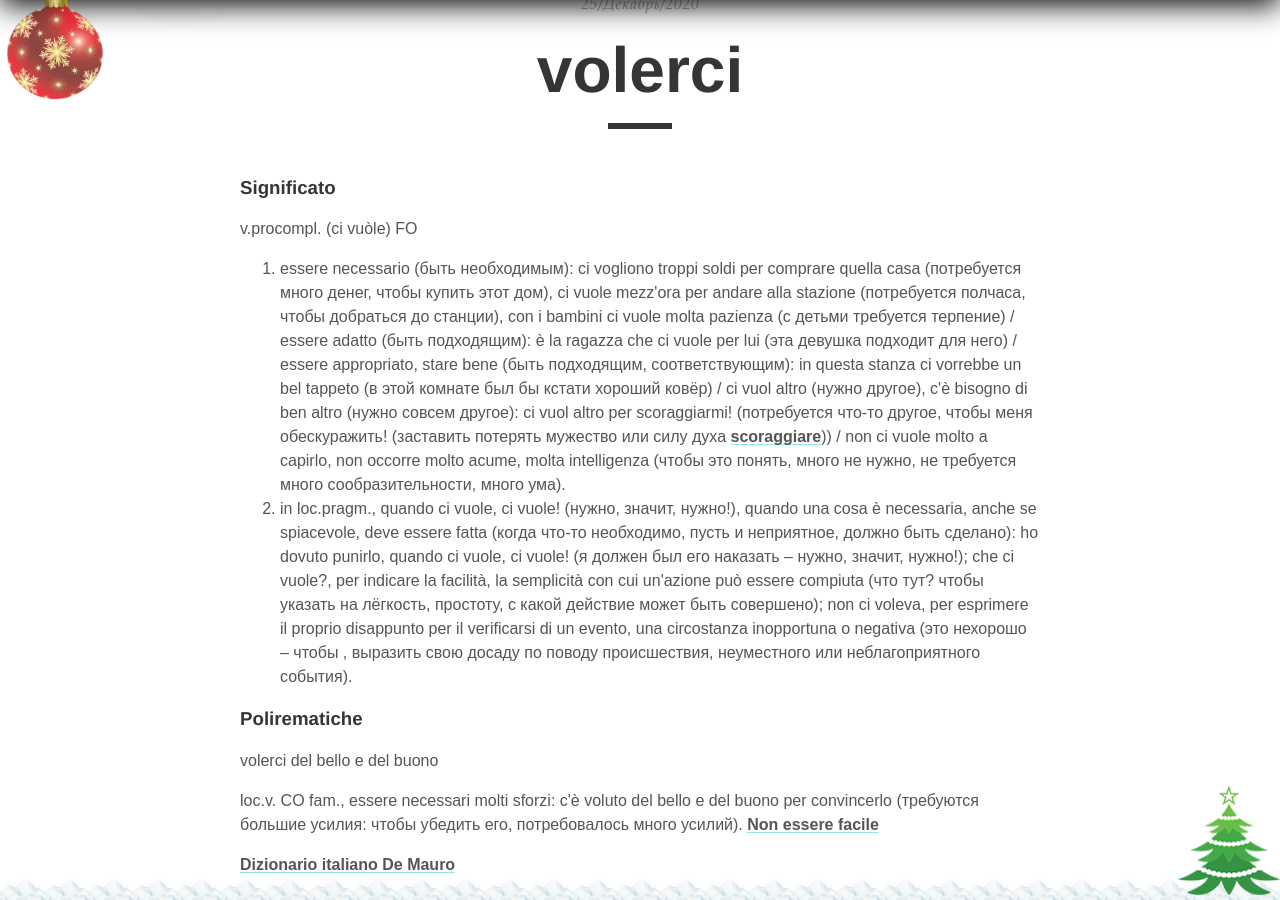
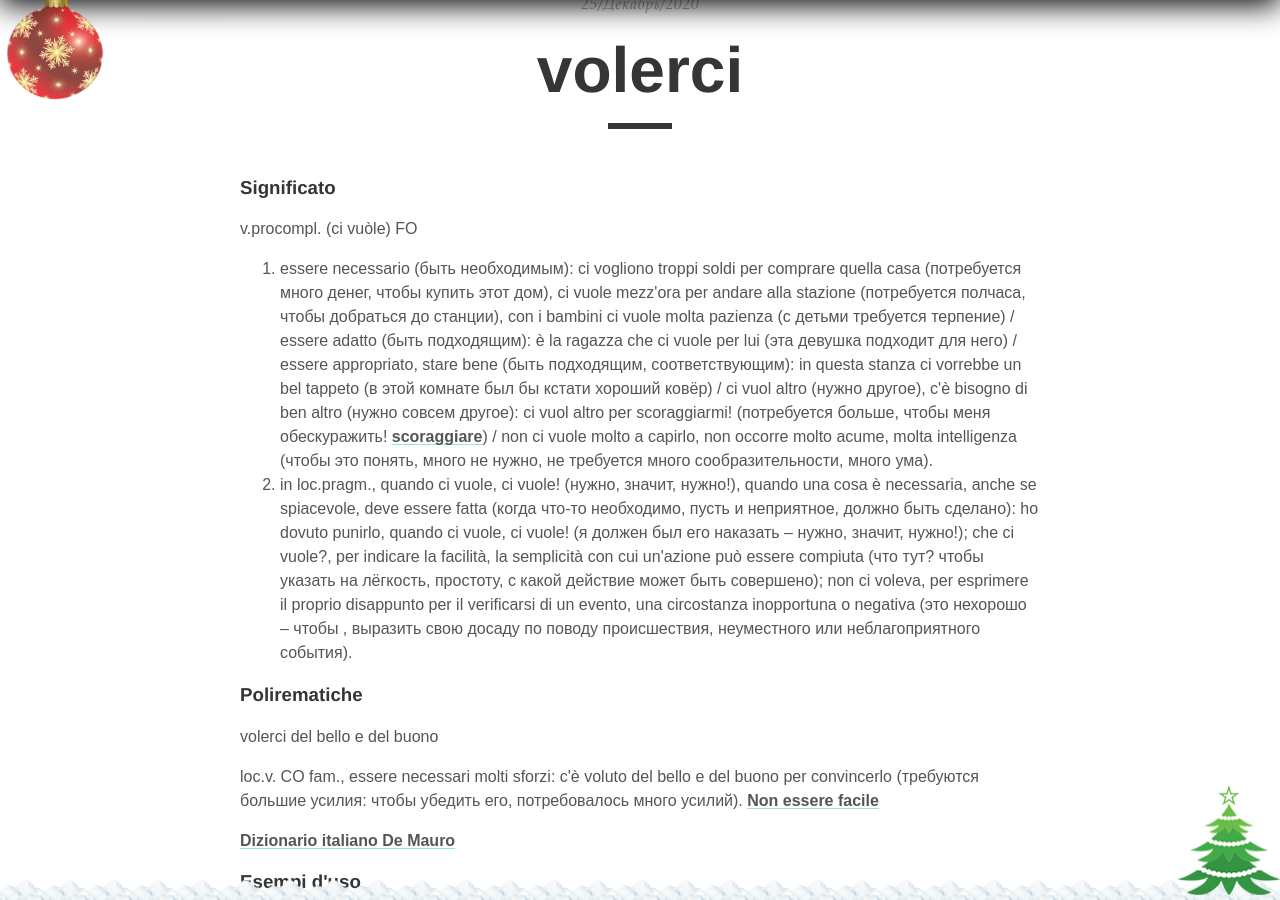
Before and after one commit to postolny/postolny.github.io, a Jekyll site: the page built from _posts/2020-12-25-volerci.md, in a window 1280 px wide and 900 px high, scrolled down 561 px. Built offline with Jekyll 4.4.1, drawn with Linux system fonts in a browser that asks for light colours; nearby versions of some CDN libraries.

Commit message:
Update 2020-12-25-volerci.md

```diff
--- a/_posts/2020-12-25-volerci.md
+++ b/_posts/2020-12-25-volerci.md
@@ -12,7 +12,7 @@
 
 v.procompl. (ci vuòle) FO
 
-1. essere necessario (быть необходимым): ci vogliono troppi soldi per comprare quella casa (потребуется много денег, чтобы купить этот дом), ci vuole mezz'ora per andare alla stazione (потребуется полчаса, чтобы добраться до станции), con i bambini ci vuole molta pazienza (с детьми требуется терпение) / essere adatto (быть подходящим): è la ragazza che ci vuole per lui (эта девушка подходит для него) / essere appropriato, stare bene (быть подходящим, соответствующим): in questa stanza ci vorrebbe un bel tappeto (в этой комнате был бы кстати хороший ковёр) / ci vuol altro (нужно другое), c'è bisogno di ben altro (нужно совсем другое): ci vuol altro per scoraggiarmi! (потребуется что-то другое, чтобы меня обескуражить! (заставить потерять мужество или силу духа [scoraggiare](https://www.treccani.it/vocabolario/scoraggiare/))) / non ci vuole molto a capirlo, non occorre molto acume, molta intelligenza (чтобы это понять, много не нужно, не требуется много сообразительности, много ума).
+1. essere necessario (быть необходимым): ci vogliono troppi soldi per comprare quella casa (потребуется много денег, чтобы купить этот дом), ci vuole mezz'ora per andare alla stazione (потребуется полчаса, чтобы добраться до станции), con i bambini ci vuole molta pazienza (с детьми требуется терпение) / essere adatto (быть подходящим): è la ragazza che ci vuole per lui (эта девушка подходит для него) / essere appropriato, stare bene (быть подходящим, соответствующим): in questa stanza ci vorrebbe un bel tappeto (в этой комнате был бы кстати хороший ковёр) / ci vuol altro (нужно другое), c'è bisogno di ben altro (нужно совсем другое): ci vuol altro per scoraggiarmi! (потребуется больше, чтобы меня обескуражить! [scoraggiare](https://www.treccani.it/vocabolario/scoraggiare/)) / non ci vuole molto a capirlo, non occorre molto acume, molta intelligenza (чтобы это понять, много не нужно, не требуется много сообразительности, много ума).
 2. in loc.pragm., quando ci vuole, ci vuole! (нужно, значит, нужно!), quando una cosa è necessaria, anche se spiacevole, deve essere fatta (когда что-то необходимо, пусть и неприятное, должно быть сделано): ho dovuto punirlo, quando ci vuole, ci vuole! (я должен был его наказать – нужно, значит, нужно!); che ci vuole?, per indicare la facilità, la semplicità con cui un'azione può essere compiuta (что тут? чтобы указать на лёгкость, простоту, с какой действие может быть совершено); non ci voleva, per esprimere il proprio disappunto per il verificarsi di un evento, una circostanza inopportuna o negativa (это нехорошо – чтобы , выразить свою досаду по поводу происшествия, неуместного или неблагоприятного события).
 
 ### Polirematiche
```
